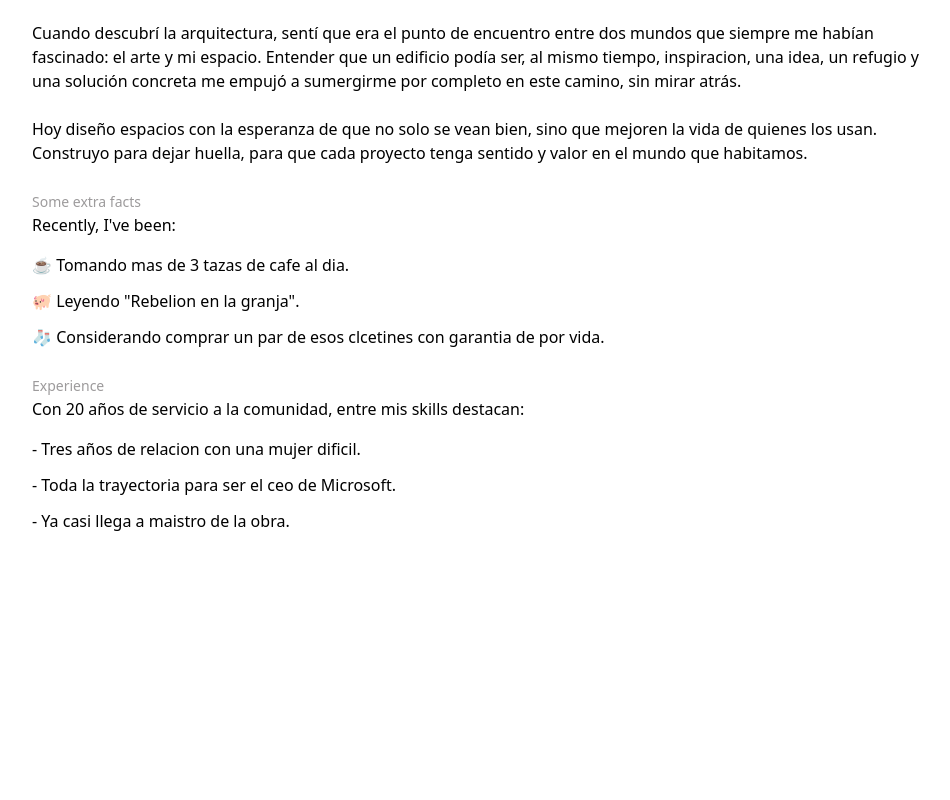
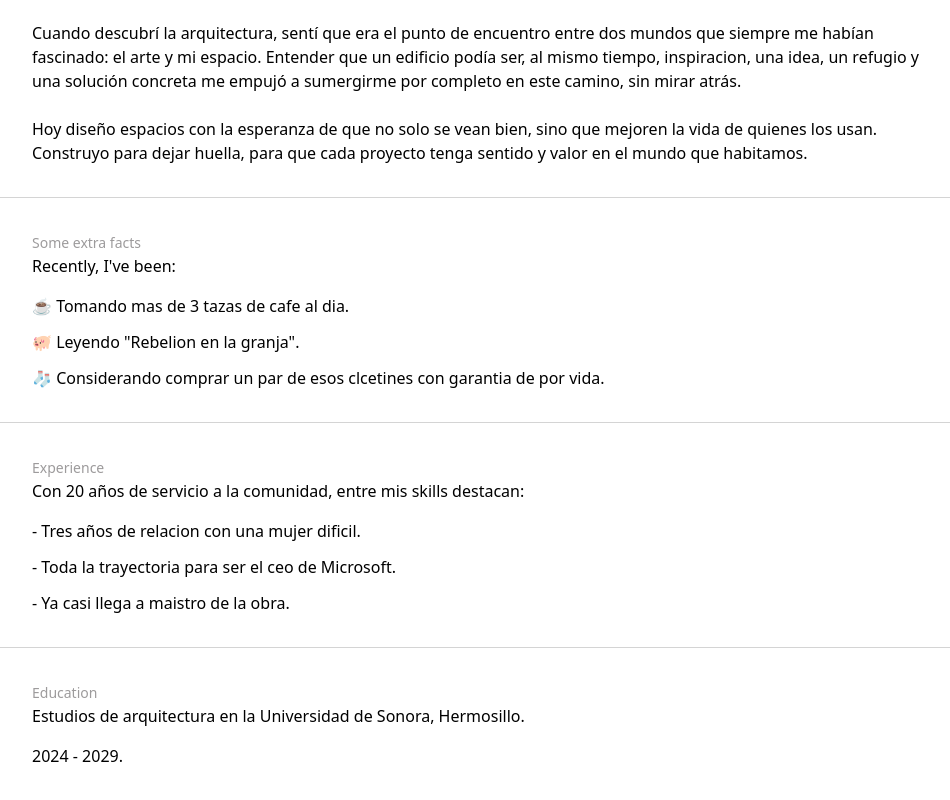
Before and after one commit to natvy/salesman_portfolio, a Next.js app: page /about-me in a window 1280 px wide. Shown: the part 855-1655 px from the top of the page, without its empty margins (158-1108 px from the left). Before the commit the page ends 1476 px from the top, so only its background shows below. Built offline with nearby package versions, Linux system fonts and the light colour scheme.

Commit message:
Se agregaron unas lineas divisoras para organizar el contenido

```diff
--- a/src/components/AboutMe.tsx
+++ b/src/components/AboutMe.tsx
@@ -158,17 +158,18 @@ export default function AboutMe() {
             <p className="mb-6 max-w-[900px] mx-auto">
               Desde que tengo memoria, siempre me ha atraído imaginar mis
               espacios y darles forma, ademas del arte, cuya expresion aplicada
-              a espacios puede traer todo tipo de emociones. No puedo decir con certeza si nací con talento
-              para ello, pero sí sé que encontraba una satisfacción profunda al
-              ver cómo otros podían admirar y disfrutar lo que yo había
-              concebido.
+              a espacios puede traer todo tipo de emociones. No puedo decir con
+              certeza si nací con talento para ello, pero sí sé que encontraba
+              una satisfacción profunda al ver cómo otros podían admirar y
+              disfrutar lo que yo había concebido.
             </p>
             <p className="mb-6 max-w-[900px] mx-auto">
               Cuando descubrí la arquitectura, sentí que era el punto de
               encuentro entre dos mundos que siempre me habían fascinado: el
               arte y mi espacio. Entender que un edificio podía ser, al mismo
-              tiempo, inspiracion, una idea, un refugio y una solución concreta me empujó a
-              sumergirme por completo en este camino, sin mirar atrás.
+              tiempo, inspiracion, una idea, un refugio y una solución concreta
+              me empujó a sumergirme por completo en este camino, sin mirar
+              atrás.
             </p>
             <p className="mb-6 max-w-[900px] mx-auto">
               Hoy diseño espacios con la esperanza de que no solo se vean bien,
@@ -176,22 +177,61 @@ export default function AboutMe() {
               huella, para que cada proyecto tenga sentido y valor en el mundo
               que habitamos.
             </p>
+            <hr className="border-t border-neutral-300 my-8" />
+            <h1 className="mb-15 max-w-[900px] mx-auto">
+              <span className="mb-6 text-sm text-[#9d9b9c]">
+                Some extra facts
+              </span>
+              <p className="mb-4 max-w-[900px] mx-auto">
+                {" "}
+                Recently, I've been:{" "}
+              </p>
+              <p className="mb-3 max-w-[900px] mx-auto">
+                {" "}
+                ☕️ Tomando mas de 3 tazas de cafe al dia.{" "}
+              </p>
+              <p className="mb-3 max-w-[900px] mx-auto">
+                {" "}
+                🐖 Leyendo "Rebelion en la granja".{" "}
+              </p>
+              <p className="mb-6 max-w-[900px] mx-auto">
+                {" "}
+                🧦 Considerando comprar un par de esos clcetines con garantia de
+                por vida.{" "}
+              </p>
+            </h1>
+            <hr className="border-t border-neutral-300 my-8" />
 
             <h1 className="mb-15 max-w-[900px] mx-auto">
-              <span className="mb-6 text-sm text-[#9d9b9c]">Some extra facts</span>
-              <p className="mb-4 max-w-[900px] mx-auto"> Recently, I've been: </p>
-              <p className="mb-3 max-w-[900px] mx-auto"> ☕️ Tomando mas de 3 tazas de cafe al dia. </p>
-              <p className="mb-3 max-w-[900px] mx-auto"> 🐖 Leyendo "Rebelion en la granja". </p>
-              <p className="mb-6 max-w-[900px] mx-auto"> 🧦 Considerando comprar un par de esos clcetines con garantia de por vida. </p>
-
+              <span className="mb-6 text-sm text-[#9d9b9c]">Experience</span>
+              <p className="mb-4 max-w-[900px] mx-auto">
+                {" "}
+                Con 20 años de servicio a la comunidad, entre mis skills
+                destacan:{" "}
+              </p>
+              <p className="mb-3 max-w-[900px] mx-auto">
+                {" "}
+                - Tres años de relacion con una mujer dificil.{" "}
+              </p>
+              <p className="mb-3 max-w-[900px] mx-auto">
+                {" "}
+                - Toda la trayectoria para ser el ceo de Microsoft.{" "}
+              </p>
+              <p className="mb-6 max-w-[900px] mx-auto">
+                {" "}
+                - Ya casi llega a maistro de la obra.{" "}
+              </p>
             </h1>
+            <hr className="border-t border-neutral-300 my-8" />
             <h1 className="mb-15 max-w-[900px] mx-auto">
-              <span className="mb-6 text-sm text-[#9d9b9c]">Experience</span>
-              <p className="mb-4 max-w-[900px] mx-auto"> Con 20 años de servicio a la comunidad, entre mis skills destacan: </p>
-              <p className="mb-3 max-w-[900px] mx-auto"> - Tres años de relacion con una mujer dificil. </p>
-              <p className="mb-3 max-w-[900px] mx-auto"> - Toda la trayectoria para ser el ceo de Microsoft. </p>
-              <p className="mb-6 max-w-[900px] mx-auto"> - Ya casi llega a maistro de la obra. </p>
-             </h1>
+              <span className="mb-6 text-sm text-[#9d9b9c]">Education</span>
+              <p className="mb-4 max-w-[900px] mx-auto">
+                {" "}
+                Estudios de arquitectura en la Universidad de Sonora,
+                Hermosillo.{" "}
+              </p>
+              <p className="mb-3 max-w-[900px] mx-auto"> 2024 - 2029. </p>
+            </h1>
           </motion.div>
         )}
 
```
